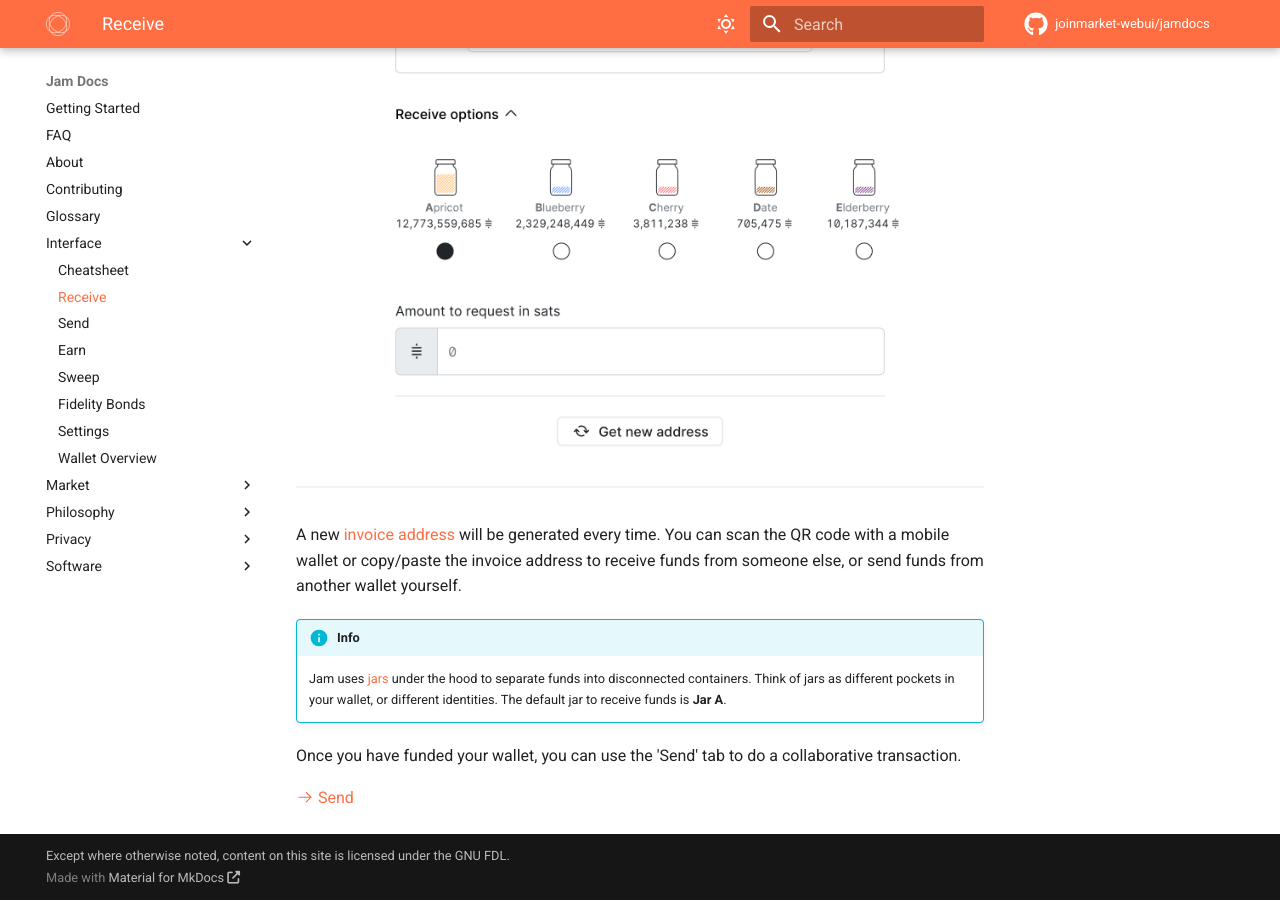
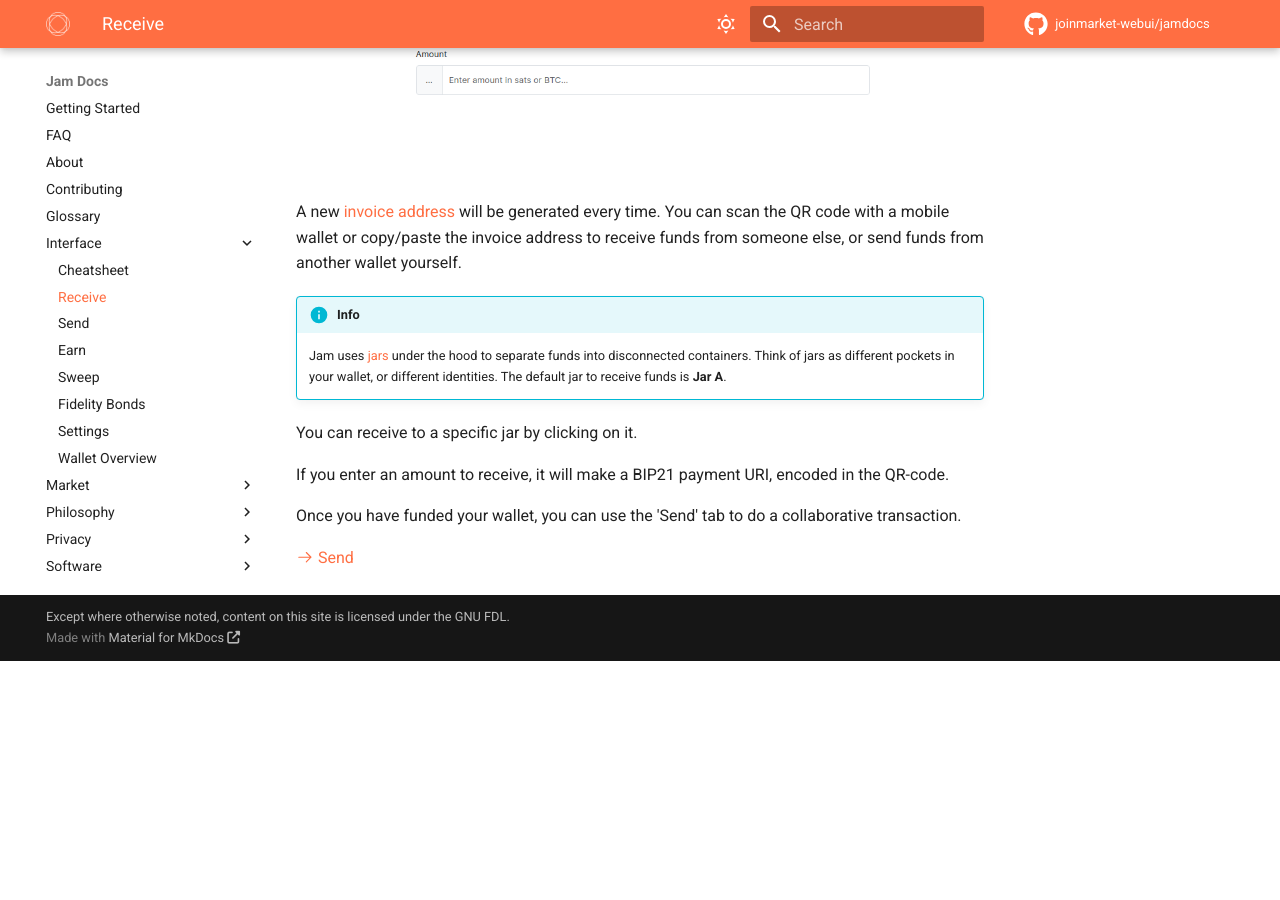
Before and after one commit to joinmarket-webui/jamdocs, an MkDocs documentation site: the page built from docs/interface/01-receive.md, in a window 1280 px wide and 900 px high, scrolled down 640 px. Built offline with MkDocs 1.6.1 and Material for MkDocs 9.7.7, drawn with Linux system fonts in a browser that asks for light colours; nearby versions of some CDN libraries; comment, search, counter and statistics services are not loaded; after the commit the page ends 1301 px from its top, so only the background shows below that.

Commit message:
ui(receive): update images (#63)

```diff
--- a/docs/interface/01-receive.md
+++ b/docs/interface/01-receive.md
@@ -15,6 +15,10 @@
     containers. Think of jars as different pockets in your wallet, or different
     identities. The default jar to receive funds is **Jar A**.
 
+You can receive to a specific jar by clicking on it.
+
+If you enter an amount to receive, it will make a BIP21 payment URI, encoded in the QR-code.
+
 Once you have funded your wallet, you can use the 'Send' tab to do
 a collaborative transaction.
 
```
Also changed, not shown: docs/assets/interface/receive-light.png, docs/assets/interface/receive.png.
